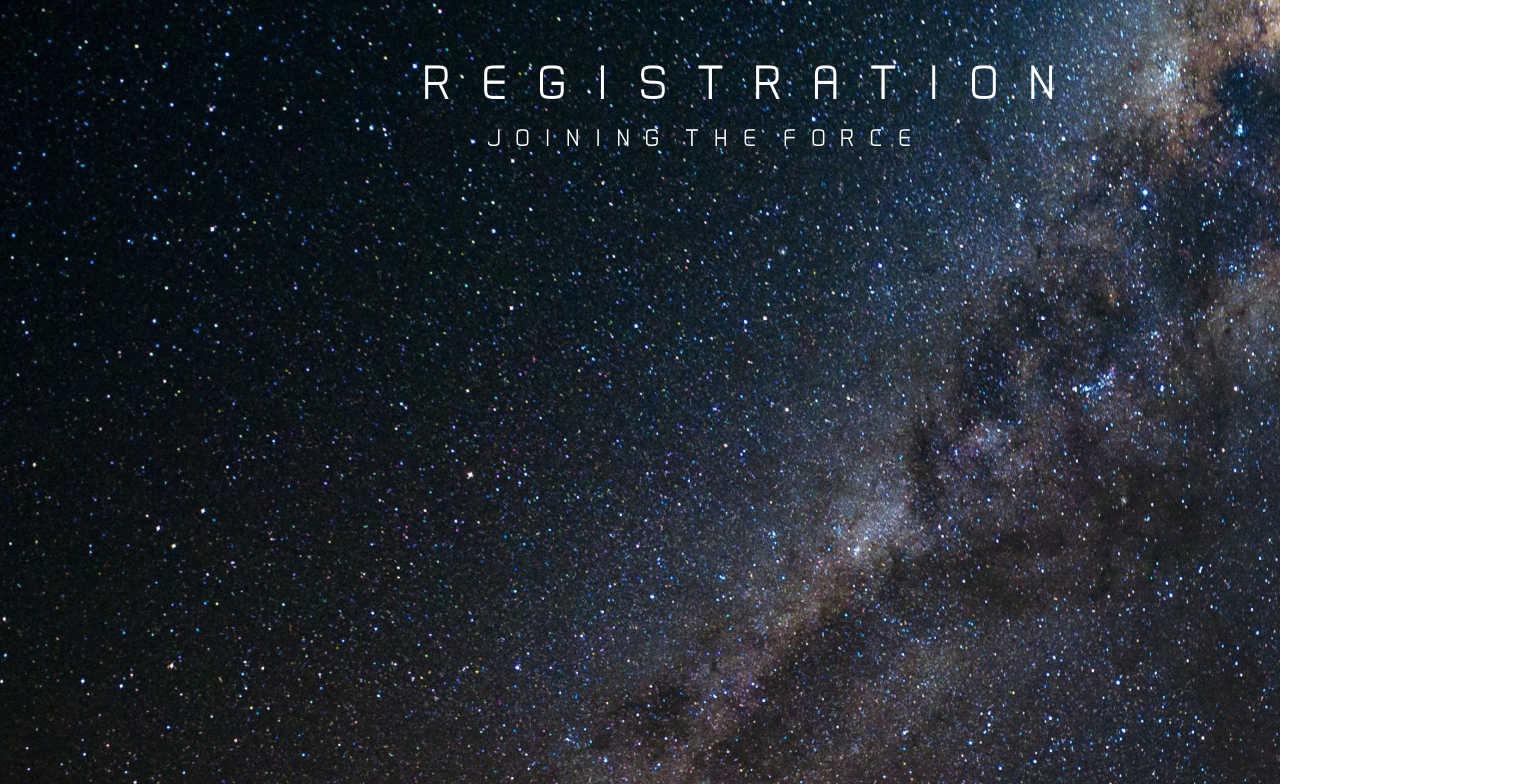
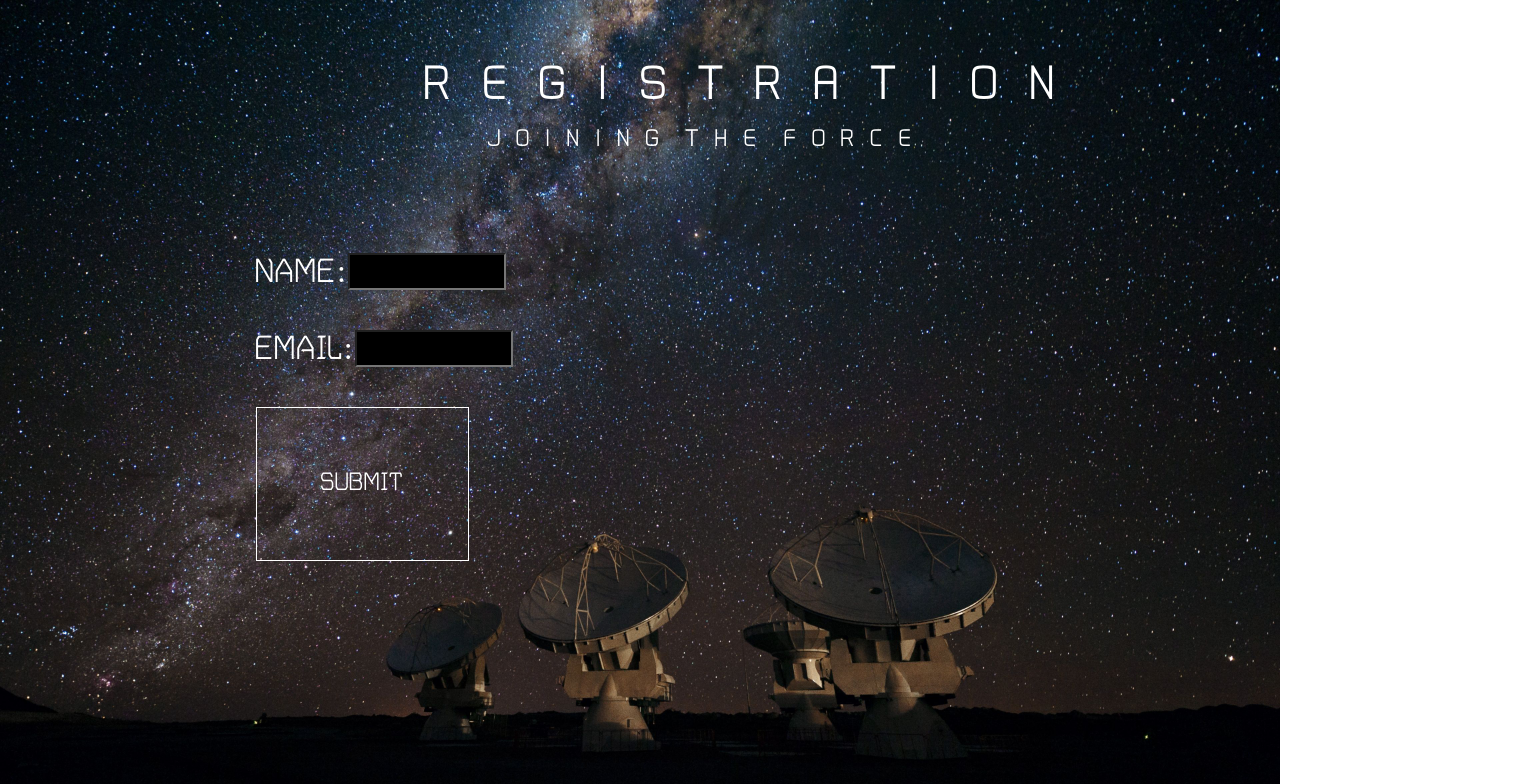
Before and after one commit to GeNeRaL-ShAdOw/SRMSATwebsite, a React (Create React App) app in the folder srmsatwebsite/: page /registration in a window 1280 px wide. Shown: the top 784 px of the page, 1536 px wide, since content can reach past the window. Built offline with nearby package versions, Linux system fonts and the light colour scheme.

Commit message:
Added some changes to registration form

```diff
--- a/srmsatwebsite/src/App.css
+++ b/srmsatwebsite/src/App.css
@@ -3,7 +3,7 @@
   max-width: 100%;
   max-height: 100%;
   height: 10%;
-  width: 40%;
+  width: auto;
   color: white;
   background-color: transparent;
   padding: 5%;
--- a/srmsatwebsite/src/Components/registration.css
+++ b/srmsatwebsite/src/Components/registration.css
@@ -1,3 +1,12 @@
+.App2 {
+    background-color: #000000;
+    background-image: url('../images/background.jpg');
+    background-size: cover;
+    min-height: 100vh;
+    max-height: 100%;
+    max-width: 100%;
+}
+
 .font-face-er-main-text-register {
     display: flex;
     font-family: "ExanRegular";
@@ -27,3 +36,29 @@
     animation-name: entrysecondary;
     animation-duration: 1s;
 }
+
+form{
+    max-width: 100%;
+    max-height: 100%;
+    width: 100%;
+    display: inline-block;
+    position: relative;
+    margin-top: 8%;
+    left:20%;
+  }
+
+  label{
+    max-width: 100%;
+    max-height: 100%;
+    display: inline-flex;
+    color: white;
+    font-family: 'Voyager';
+  }
+
+  input{
+    flex:1;
+    margin-left: 1%;
+    color: white;
+    background-color: black;
+    font-family: 'Voyager';
+  }
--- a/srmsatwebsite/src/Components/registration.jsx
+++ b/srmsatwebsite/src/Components/registration.jsx
@@ -1,13 +1,44 @@
+import React, { useState } from 'react';
+
 import './registration.css'
 
 function Registration()
 {
+    const [name, setName] = useState('');
+    const [email, setEmail] = useState('');
+    const [error, setError] = useState('');
+    const handleSubmit = (event) => {
+        event.preventDefault();
+        if (name === '' || email === '') {
+          setError('NAME AND EMAIL ARE REQUIRED!');
+          return;
+        }
+        // Perform API call or other logic here
+      };
     return (
-    <div className="App">
+    <div className="App2">
         <font size='+8' className='font-face-er-main-text-register'>R E G I S T R A T I O N</font>
         <font size='+2' className='font-face-er-smol-text-join'>J O I N I N G</font>
         <font size='+2' className='font-face-er-smol-text-space'>T H E</font>
         <font size='+2' className='font-face-er-smol-text-space'>F O R C E</font>
+        <form onSubmit={handleSubmit}>
+            {error && <p><font size='+1'>{error}</font></p>}
+            <label >
+                <font size='+3'>NAME:</font>
+                <input type="text" name="name" value={name} onChange={(event) => setName(event.target.value)} />
+            </label>
+            <br/>
+            <br/>
+            <br/>
+            <label>
+                <font size='+3'>EMAIL:</font>
+                <input type="email" name="email" value={email} onChange={(event) => setEmail(event.target.value)} />
+            </label>
+            <br/>
+            <br/>
+            <br/>
+            <button className='button1' type="submit"><font size='+2'>SUBMIT</font></button>
+        </form>
     </div>)
 }
 
--- a/srmsatwebsite/src/Components/whatwedo.jsx
+++ b/srmsatwebsite/src/Components/whatwedo.jsx
@@ -14,7 +14,9 @@ function Whatwedo()
                 <font size='+2' className="WWD-box-content">SRMSAT WAS FOUNDED IN 2009, WITH A SMAILL TEAM OF 59 STUDENTS AND ONE AMBITION - TO SEND A SATELLITE TO SPACE.</font>
                 <font size='+2' className="WWD-box-content">THIS IS REALISED IN 2011, WHEN THE FIRST SRM INDEGENOUSLY BUILT NANOSATELLITE, SRMSAT 1 WAS LAUNCHED INTO SPACE.</font>
                 <font size='+2' className="WWD-box-content">SRMSAT REQUIRES THE BEST AMONG THE BEST, THIS IS LITERALLY ROCKET SCIENCE. THINK YOU HAVE WHAT IT TAKES?</font>
-                <button className='button1' onClick={gotoregistration}><font size='+1'>SIGN ME UP!</font></button>
+                <div className='Strtbutton'>
+                    <button className='button1' onClick={gotoregistration}><font size='+1'>SIGN ME UP!</font></button>
+                </div>
             </div>
     );
 }
```
